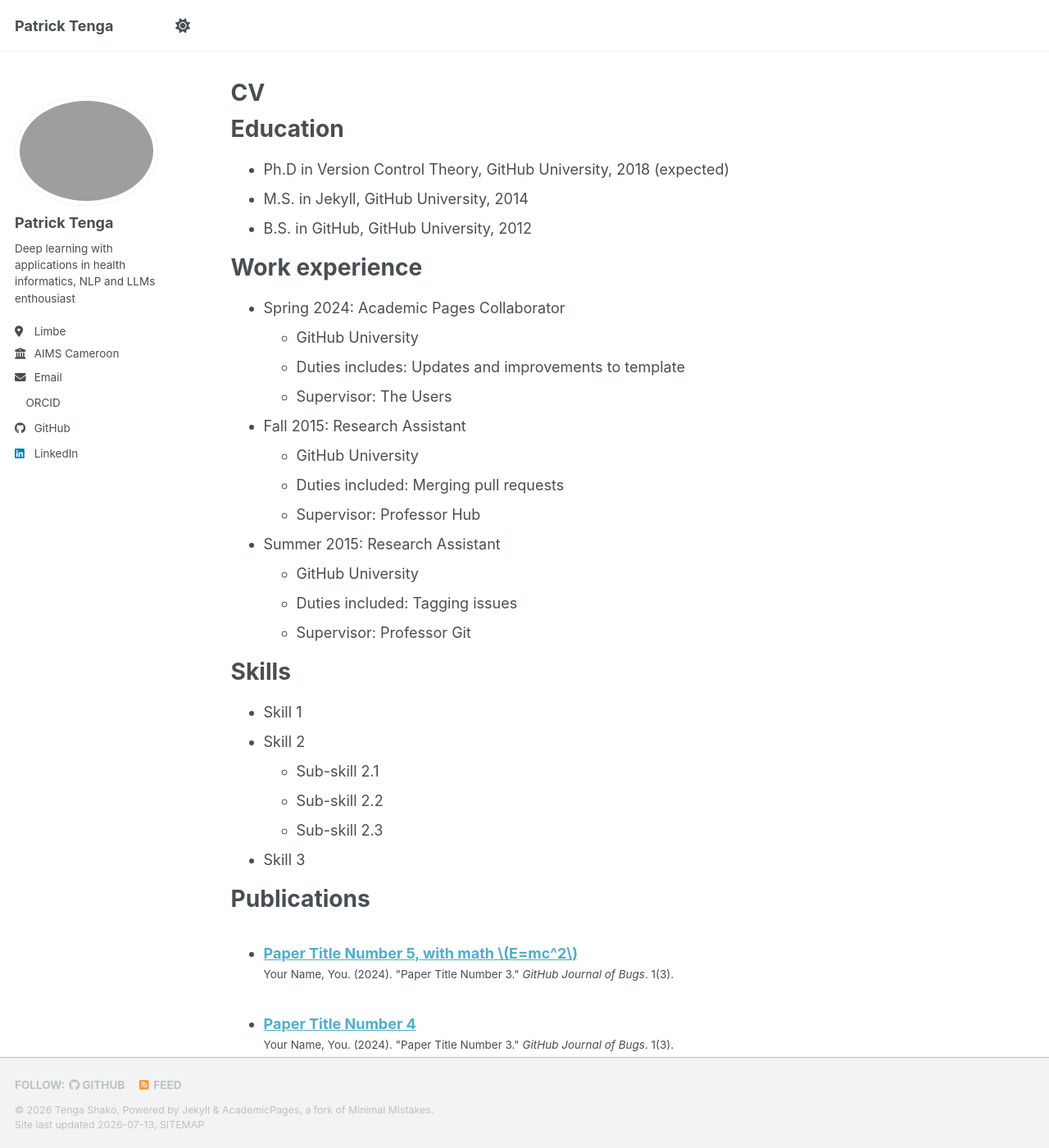
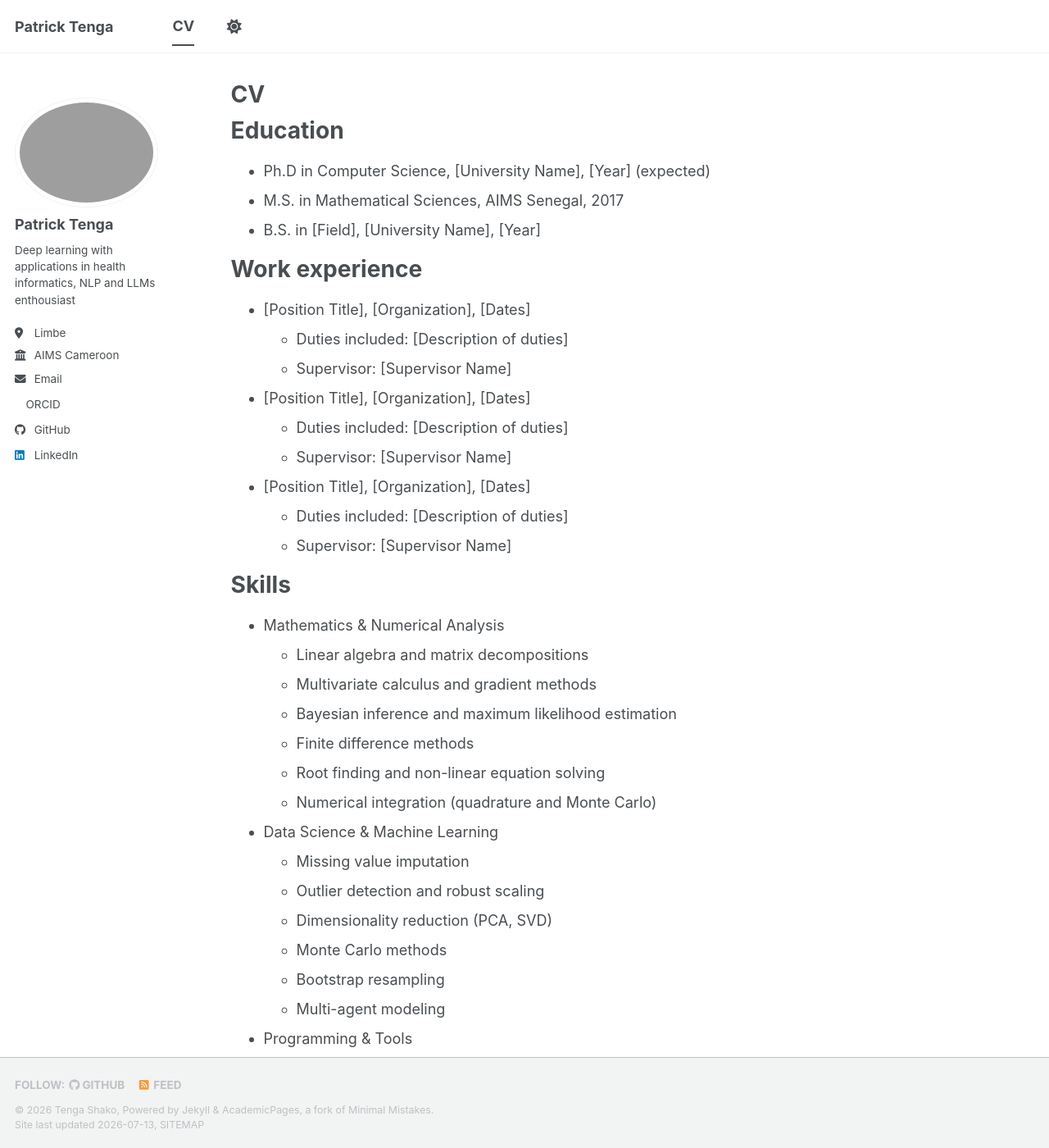
Before and after one commit to patricktenga-svg/patricktenga-svg.github.io, a Jekyll site: the page built from _pages/cv.md, in a window 1280 px wide and 1400 px high. Shown: the whole window at 82% size. Built offline with Jekyll 4.4.1, drawn with Linux system fonts in a browser that asks for light colours; a style sheet for code colours, icons or effects is not loaded; some of the changed text lies outside the part shown.

Commit message:
activate cv navigation and update  cv

```diff
--- a/_data/navigation.yml
+++ b/_data/navigation.yml
@@ -23,8 +23,8 @@
   #- title: "Event Posts"
    # url: /year-archive/
 
-  #- title: "CV"
-  #3  url: /cv/
+  - title: "CV"
+    url: /cv/
 
   # - title: "CV"
   #   url: /cv-json/
--- a/_pages/cv.md
+++ b/_pages/cv.md
@@ -11,35 +11,54 @@
 
 Education
 ======
-* Ph.D in Version Control Theory, GitHub University, 2018 (expected)
-* M.S. in Jekyll, GitHub University, 2014
-* B.S. in GitHub, GitHub University, 2012
+* Ph.D in Computer Science, [University Name], [Year] (expected)
+* M.S. in Mathematical Sciences, AIMS Senegal, 2017
+* B.S. in [Field], [University Name], [Year]
 
 Work experience
 ======
-* Spring 2024: Academic Pages Collaborator
-  * GitHub University
-  * Duties includes: Updates and improvements to template
-  * Supervisor: The Users
+* [Position Title], [Organization], [Dates]
+  * Duties included: [Description of duties]
+  * Supervisor: [Supervisor Name]
 
-* Fall 2015: Research Assistant
-  * GitHub University
-  * Duties included: Merging pull requests
-  * Supervisor: Professor Hub
+* [Position Title], [Organization], [Dates]
+  * Duties included: [Description of duties]
+  * Supervisor: [Supervisor Name]
 
-* Summer 2015: Research Assistant
-  * GitHub University
-  * Duties included: Tagging issues
-  * Supervisor: Professor Git
+* [Position Title], [Organization], [Dates]
+  * Duties included: [Description of duties]
+  * Supervisor: [Supervisor Name]
 
 Skills
 ======
-* Skill 1
-* Skill 2
-  * Sub-skill 2.1
-  * Sub-skill 2.2
-  * Sub-skill 2.3
-* Skill 3
+* Mathematics & Numerical Analysis
+  * Linear algebra and matrix decompositions
+  * Multivariate calculus and gradient methods
+  * Bayesian inference and maximum likelihood estimation
+  * Finite difference methods
+  * Root finding and non-linear equation solving
+  * Numerical integration (quadrature and Monte Carlo)
+* Data Science & Machine Learning
+  * Missing value imputation
+  * Outlier detection and robust scaling
+  * Dimensionality reduction (PCA, SVD)
+  * Monte Carlo methods
+  * Bootstrap resampling
+  * Multi-agent modeling
+* Programming & Tools
+  * Python, R, Matlab, Octave, SageMath
+  * Linux (Ubuntu), Java, C++, Scala
+  * SQL, HTML, LaTeX, Microsoft Office
+  * Power BI, Tableau, Spark (Notebook)
+  * BigML, DHIS2, Swi-Prolog, OpenFOAM
+* Data Analysis & Visualization
+  * Pivot table modeling
+  * Advanced formula-based aggregation
+  * Power Query data transformation
+* Languages
+  * French: Native
+  * English: Fluent
+  * Swahili: Good
 
 Publications
 ======
@@ -47,11 +66,31 @@
     {% include archive-single-cv.html %}
   {% endfor %}</ul>
 
+Selected Publications
+======
+* Tenga, P. S., Kholief, M. H., & El-Alem, M. (2026). Aligning LLMs beyond the West: Culturally generalizable safety for women's cancer advice in Lingala. *IJCAI-ECAI 2026-LEUR Workshop*, Paper No. 20.
+* Tenga, P. S., & Kholief, M. H. (2026). LinguaTriage: Cross-lingual transfer and African language pretraining for low-resource medical triage in Lingala. *Proceedings of IndabaX Nigeria 2026*, PMLR Volume 319.
+* Tenga, P. S., & Kholief, M. A. (2025). Survival prediction of breast cancer using a hybrid deep learning–XGBM neural network. *Under revision* (IJACR.2025.1570028).
+* Tenga, P. S., Kholief, M. H., El-Alem, M., & Elsayed, S. (2026, October 8-9). A hybrid deep learning and fractal geometry approach for breast cancer classification in histopathological images. *2nd MEXAI&DC 2026*, Tlaxcala, Mexico.
+
 Talks
 ======
   <ul>{% for post in site.talks reversed %}
     {% include archive-single-talk-cv.html  %}
   {% endfor %}</ul>
+
+Conferences and Seminars
+======
+* IndabaX Nigeria, Ibadan, Nigeria, 11-14 May 2026
+* 6th ICMA24, Arab Academy — Cairo, Egypt, 30 November – 1 December 2024
+* "Economic Principles in Cell Biology," INRIA Grenoble (virtual), July 2024
+* "AI + Science," University of Chicago (virtual), July 2023
+* Fundamentals of Global FinTech, Elevandi Education (virtual), May – June 2023
+* "CAARMS," Princeton University (virtual), June – July 2021
+* CIMPA Summer School: "Modeling, Mathematical Analysis and Scientific Computing in Household Waste Management," Kenitra, Morocco, July 2019
+* "IBRO Simons Computational Neuroscience," Cape Town, South Africa, January 2018
+* CIMPA Summer School: "Numerical Analysis and PDEs," Ifrane, Morocco, May 2017
+* Hackathon — Camille Cramer, YUX, Mbour, Senegal, February 2017
 
 Teaching
 ======
@@ -61,4 +100,16 @@
 
 Service and leadership
 ======
-* Currently signed in to 43 different slack teams
+* [Leadership role or service], [Organization], [Dates]
+* [Leadership role or service], [Organization], [Dates]
+
+Scholarships, Awards, and Certifications
+======
+* [Scholarship Name], [Organization], [Years]
+* [Award Name], [Organization], [Date]
+* [Award Name], [Organization], [Date]
+* [Certification Name], [Organization], [Date]
+
+References
+======
+Available upon request.
```
